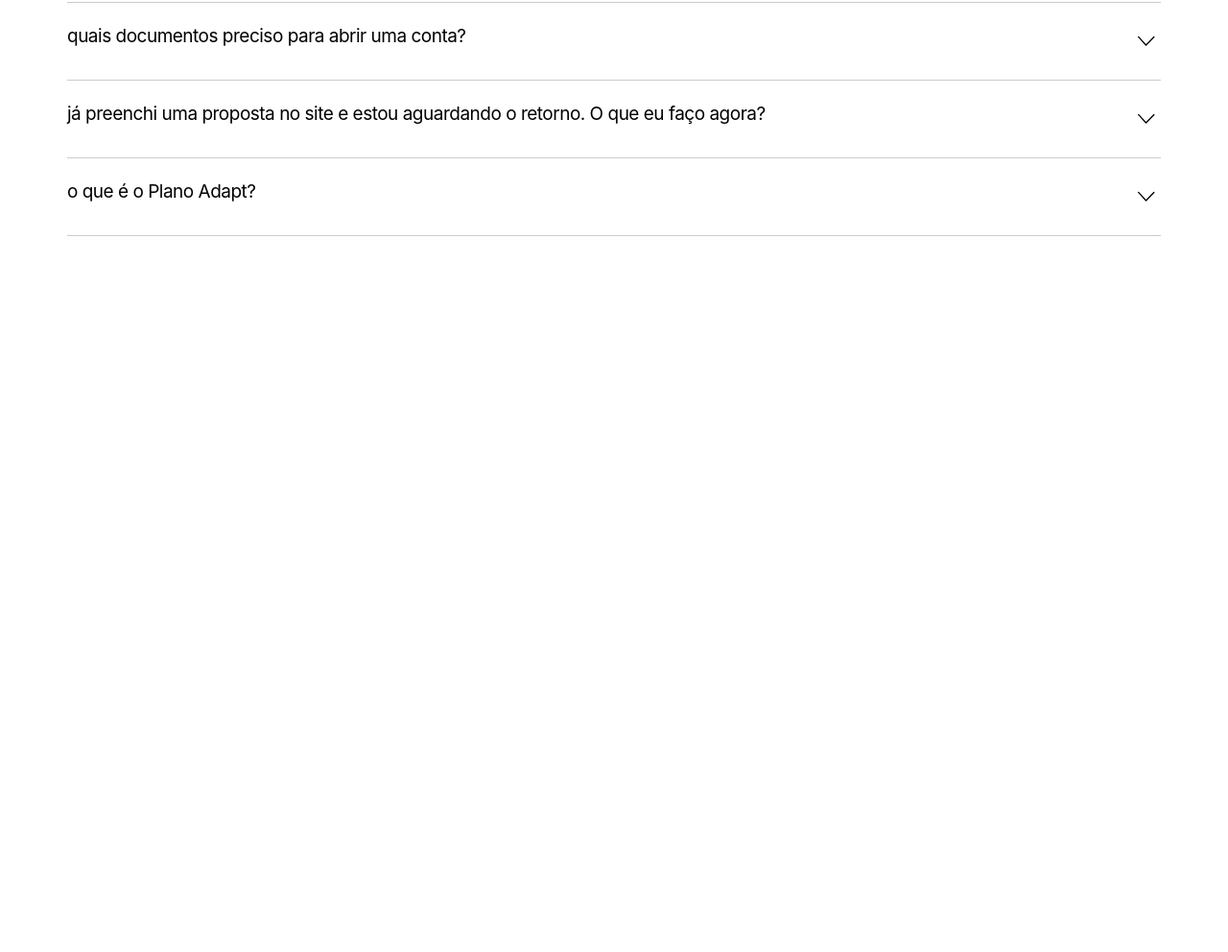
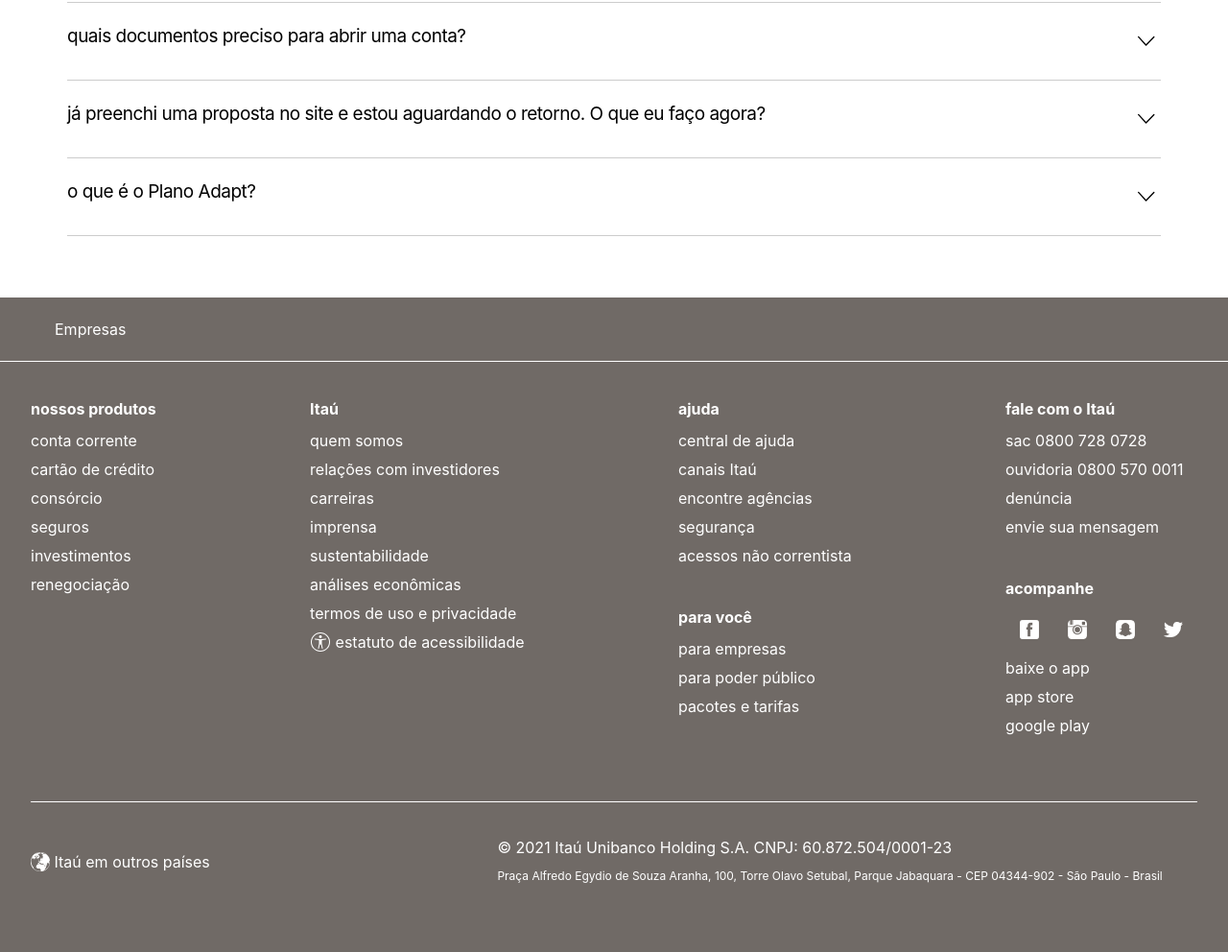
Before and after one commit to gutoggg/clone-banco, a plain HTML site: page index.html in a window 1280 px wide. Shown: the part 4767-5759 px from the top of the page at 96% size. Before the commit the page ends 5077 px from the top, so only its background shows below. Drawn offline with Linux system fonts and the light colour scheme.

Commit message:
Cria a seção footer

```diff
--- a/css/style.css
+++ b/css/style.css
@@ -799,3 +799,102 @@
 .doubt-p p {
    padding: 15px;
 }
+
+/* Footer */
+
+footer {
+   background: rgb(112,106,102);
+   width: 100%;
+}
+
+.footer-content {
+   width: 100%;
+   height: auto;
+   padding: 32px 32px 64px;
+   display: flex;
+   flex-flow: column nowrap;
+}
+
+.footer-title-content {
+   padding: 0 32px;
+}
+
+.footer-content-main {
+   display: flex;
+   flex-flow: row nowrap;
+   border-bottom:  white 1px ;
+   border-style: groove;
+   justify-content: space-between;
+   padding-bottom: 32px;
+}
+
+.footer-title {
+   display: flex;
+   flex-flow: column nowrap;
+   align-content: center;
+   border-bottom: solid white .5px;
+   width: 100%;
+   padding: 25px;
+   color: white;
+}
+
+.footer-list {
+   line-height: 30px;
+   color: white;
+   padding-bottom: 32px;
+}
+
+.footer-divider {
+   display: flex;
+   flex-flow: column nowrap;
+   align-content : space-between;
+}
+
+.footer-list li:first-of-type{
+   font-weight: bold;
+   line-height: 35px;
+}
+
+.footer-list li {
+   display: flex;
+   flex-flow: row nowrap;
+   align-items: center;
+   justify-content: space-between;
+}
+
+.footer-icons-list img {
+   width: 50px;
+   height: 50px;
+   padding: 15px;
+}
+
+.footer-content-bottom {
+   display: flex;
+
+}
+
+.footer-content-bottom-left {
+   display: flex;
+   align-items: center;
+   color: white;
+   padding-top: 32px;
+   width: 40%;
+}
+
+.footer-content-bottom-left img {
+   width: 20px;
+}
+
+.footer-content-bottom-right {
+   display: flex;
+   flex-flow: column nowrap;
+   align-items: baseline;
+   justify-content: center;
+   padding-top: 32px;
+   color: white;
+   line-height: 30px;
+}
+
+.bottom-mini-letter {
+   font-size: 12px;
+}
--- a/index.html
+++ b/index.html
@@ -333,7 +333,85 @@
       </section>
    </main>
    <footer>
-
+      <div class="footer-title">
+         <div class="footer-title-content container-1280">
+            Empresas
+         </div>
+      </div>
+      <div class="footer-content container-1280">
+         <div class="footer-content-main">
+            <ul class="footer-list">
+               <li>nossos produtos</li>
+               <li>conta corrente</li>
+               <li>cartão de crédito</li>
+               <li>consórcio</li>
+               <li>seguros</li>
+               <li>investimentos</li>
+               <li>renegociação</li>
+            </ul>
+            <ul class="footer-list">
+               <li>Itaú</li>
+               <li>quem somos</li>
+               <li>relações com investidores</li>
+               <li>carreiras</li>
+               <li>imprensa</li>
+               <li>sustentabilidade</li>
+               <li>análises econômicas</li>
+               <li>termos de uso e privacidade</li>
+               <li>
+                  <img src="img/acessibilidade_outline.svg" alt="">
+                  &nbsp;estatuto de acessibilidade
+               </li>
+            </ul>
+            <div class="footer-divider">
+               <ul class="footer-list">
+                  <li>ajuda</li>
+                  <li>central de ajuda</li>
+                  <li>canais Itaú</li>
+                  <li>encontre agências</li>
+                  <li>segurança</li>
+                  <li>acessos não correntista</li>
+               </ul>
+               <ul class="footer-list">
+                  <li>para você</li>
+                  <li>para empresas</li>
+                  <li>para poder público</li>
+                  <li>pacotes e tarifas</li>
+               </ul>
+            </div>
+            <div class="footer-divider">
+               <ul class="footer-list">
+                  <li>fale com o Itaú</li>
+                  <li>sac 0800 728 0728</li>
+                  <li>ouvidoria  0800 570 0011</li>
+                  <li><strong>denúncia</strong></li>
+                  <li><strong>envie sua mensagem</strong></li>
+               </ul>
+               <ul class="footer-list">
+                  <li>acompanhe</li>
+                  <li class="footer-icons-list">
+                     <img class="pointer" src="img/facebook-3-xxl.png" alt="">
+                     <img class="pointer" src="img/instagram-xxl.png" alt="">
+                     <img  class="pointer"src="img/snapchat-xxl.png" alt="">
+                     <img class="pointer" src="img/twitter-xxl.png" alt="">
+                  </li>
+                  <li><strong>baixe o app</strong></li>
+                  <li><strong>app store</strong></li>
+                  <li><strong>google play</strong></li>
+               </ul>
+            </div>
+         </div>
+         <div class="footer-content-bottom">
+            <div class="footer-content-bottom-left">
+               <img src="img/white-world.png" alt="">
+               <p>&nbsp;Itaú em outros países</p>
+            </div>
+            <div class="footer-content-bottom-right">
+               <p>© 2021 Itaú Unibanco Holding S.A. CNPJ: 60.872.504/0001-23</p>
+               <p class="bottom-mini-letter">Praça Alfredo Egydio de Souza Aranha, 100, Torre Olavo Setubal, Parque Jabaquara - CEP 04344-902 - São Paulo - Brasil</p>
+            </div>
+         </div>
+      </div>
    </footer>
 </body>
 <script src="/scripts/main.js"></script>
```
Also changed, not shown: img/acessibilidade_outline.svg (added), img/facebook-3-xxl.png (added), img/instagram-xxl.png (added), img/snapchat-xxl.png (added), img/twitter-xxl.png (added), img/white-world.png (added).
